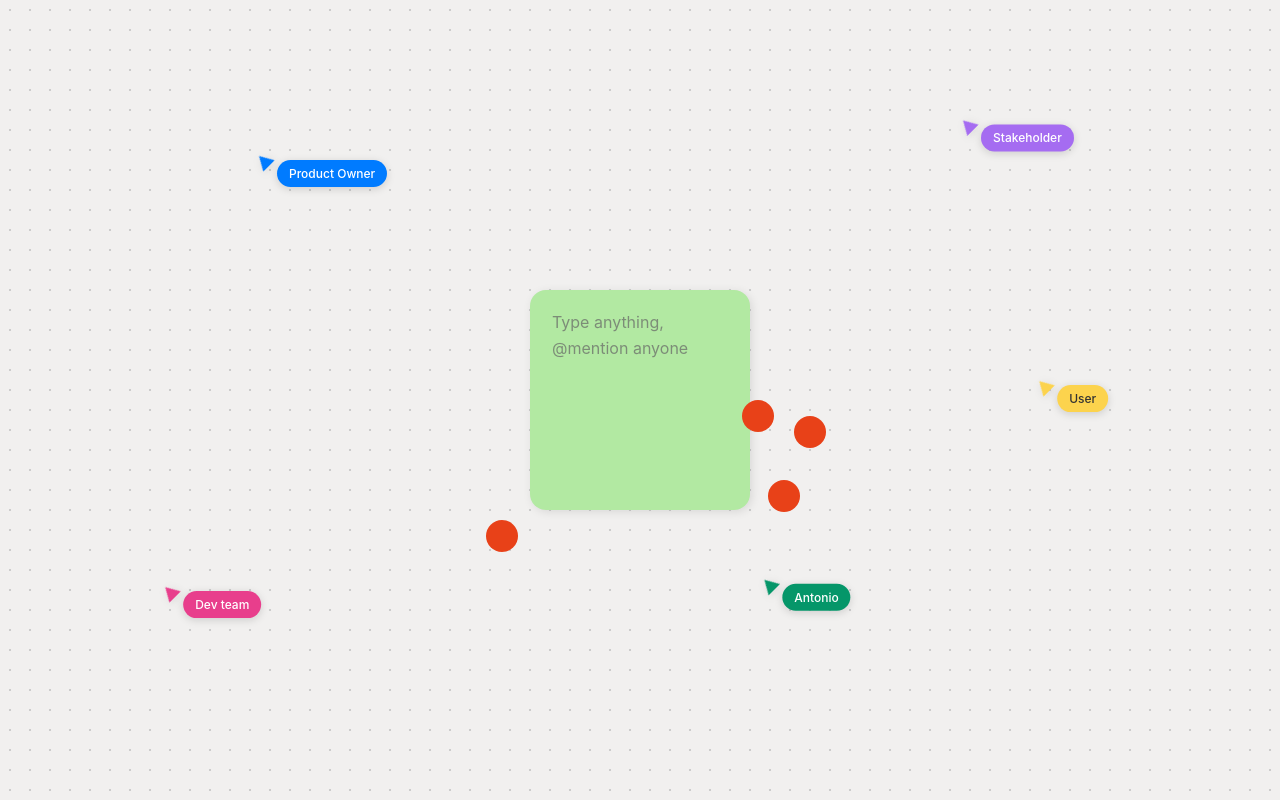
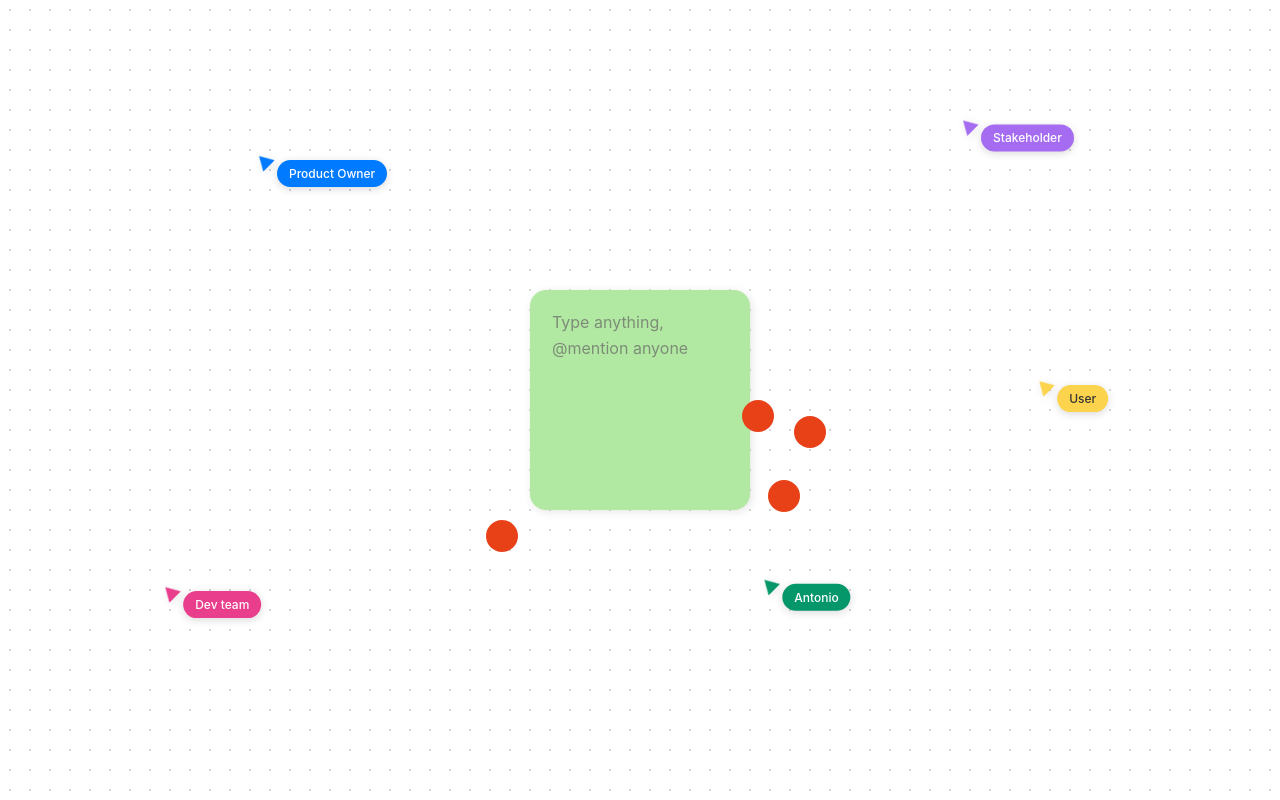
Before and after one commit to antmgarcia/sticky-notes, a plain HTML site: page index.html in a window 1280 px wide. Drawn offline with Linux system fonts and the light colour scheme.

Commit message:
Update index.html

```diff
--- a/index.html
+++ b/index.html
@@ -8,7 +8,7 @@
     html, body {
       margin: 0;
       padding: 0;
-      background: #F1F0EF ;
+      background: #FFFFFF ;
       font-family: -apple-system, BlinkMacSystemFont, 'Segoe UI', Roboto, sans-serif;
       height: 100%;
       overflow: hidden;
@@ -19,7 +19,7 @@
       position: relative;
       width: 100vw;
       height: 100vh;
-      background-image: radial-gradient(#ccc 1px, transparent 1px);
+      background-image: radial-gradient(#cccc 1px, transparent 1px);
       background-size: 20px 20px;
     }
 
```
